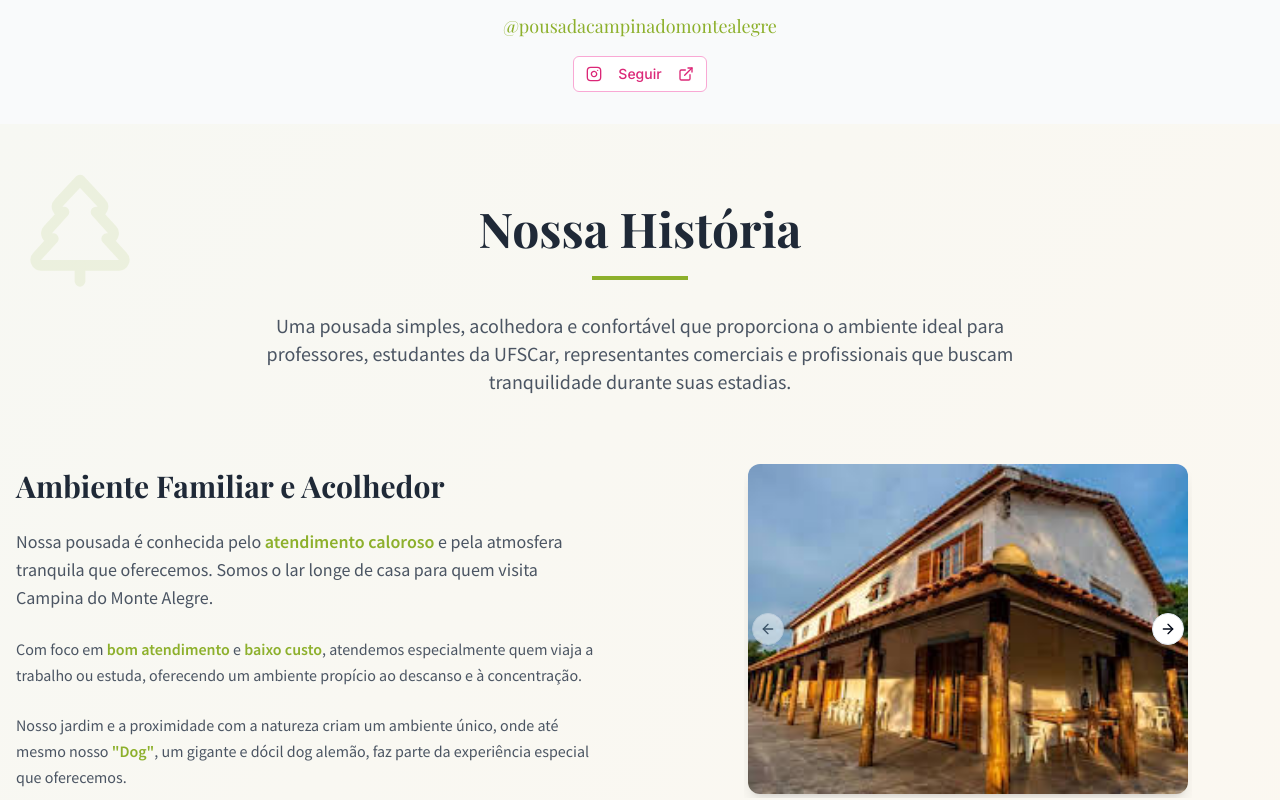
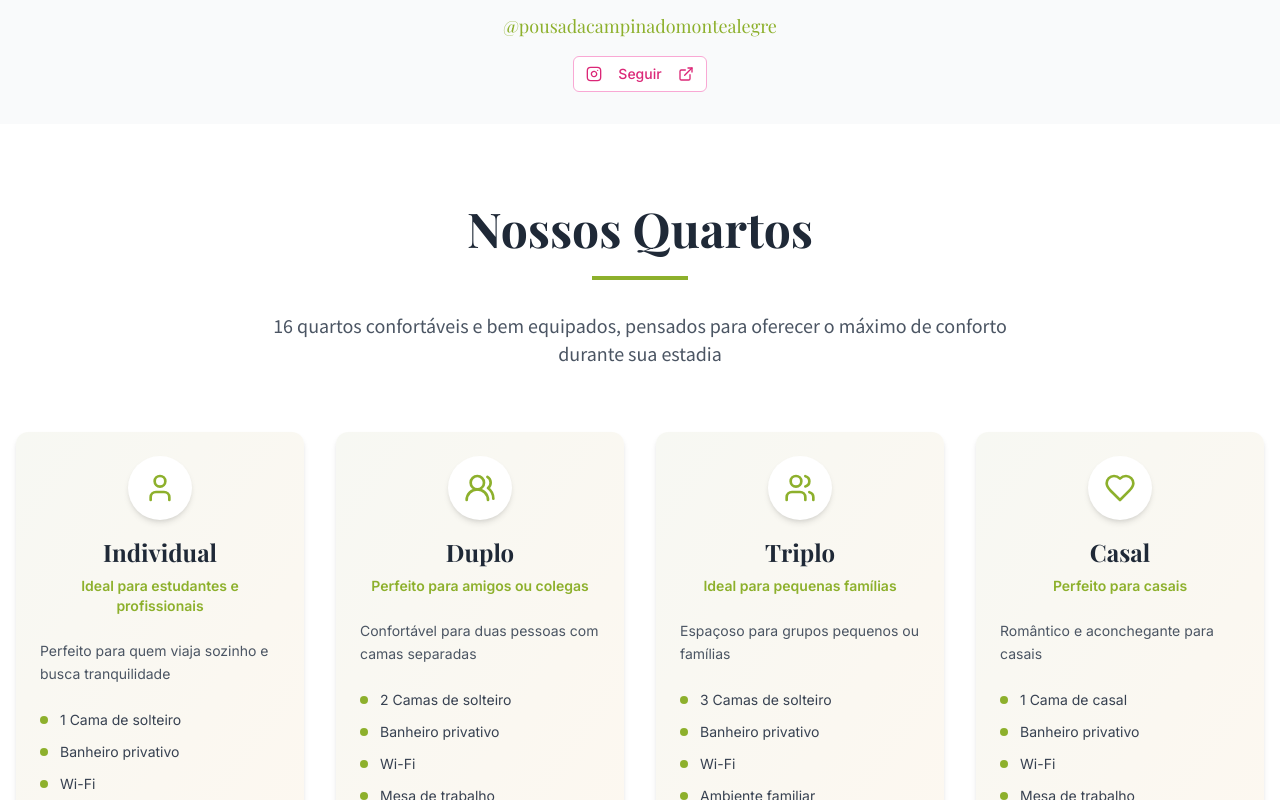
Before and after one commit to DevZipMateus/pousada-monte-alegre-web, a React (Vite) app: page / in a window 1280 px wide. Shown: the part 2000-2800 px from the top of the page. Built offline with nearby package versions, Linux system fonts and the light colour scheme.

Commit message:
Remove "Nossa História" section
Removed the "Nossa História" section from the homepage.

```diff
--- a/src/pages/Index.tsx
+++ b/src/pages/Index.tsx
@@ -3,7 +3,6 @@ import Header from '@/components/Header';
 import Hero from '@/components/Hero';
 import GallerySection from '@/components/GallerySection';
 import InstagramHighlight from '@/components/InstagramHighlight';
-import About from '@/components/About';
 import Rooms from '@/components/Rooms';
 import Services from '@/components/Services';
 import Testimonials from '@/components/Testimonials';
@@ -18,7 +17,6 @@ const Index = () => {
       <Hero />
       <GallerySection />
       <InstagramHighlight />
-      <About />
       <Rooms />
       <Services />
       <Testimonials />
```
